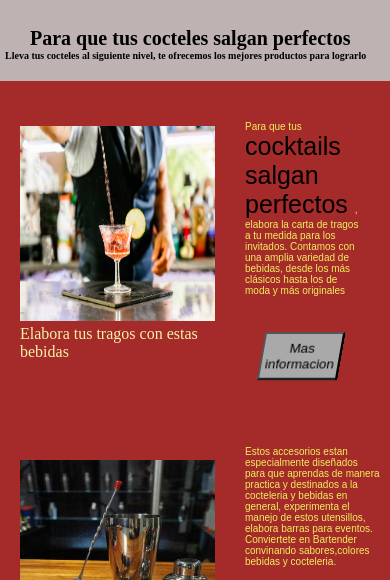
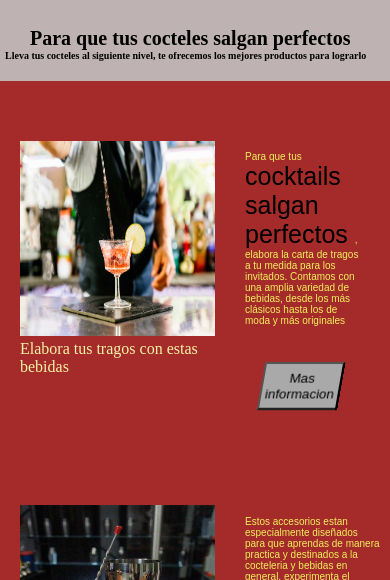
Before and after one commit to horaciocarmona/bartender, a plain HTML site: page index.html in a window 390 px wide. Shown: the part 243-823 px from the top of the page. Drawn offline with Linux system fonts and the light colour scheme.

Commit message:
modifico ubicacion texto bebidas en index

```diff
--- a/css/style.css
+++ b/css/style.css
@@ -795,14 +795,14 @@ header h1 span{
         max-width: 30vw;
     }
     .textoBebidas p{
-        margin-top: 30px;
+        margin-top: 60px;
         color: rgb(240, 240, 93);
         font-size:10px;
         font-family:sans-serif;
     }
 
     .textoAccesorios p{
-        margin-top: 30px;
+        margin-top: 70px;
         color: rgb(240, 240, 93);
         font-size:10px;
         font-family:sans-serif;
```
